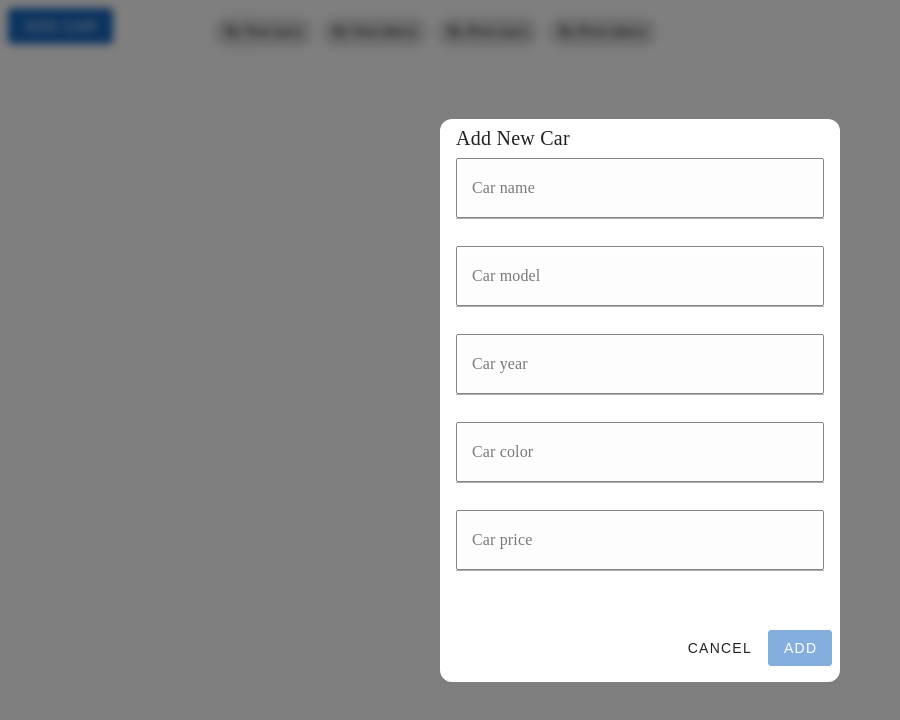
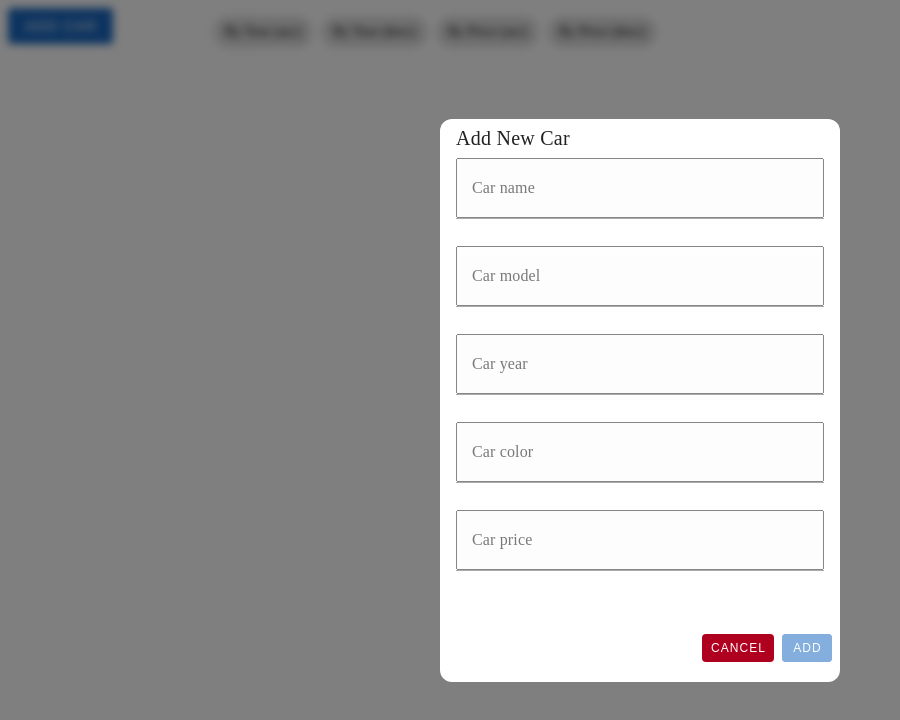
Before and after one commit to TatianaChF/car-list, a Vue app: page / in a window 1280 px wide. Both pictures are taken after a click on the button "ADD CAR". Shown: the top 720 px of the page, without its empty margins (0-900 px from the left). Built offline with nearby package versions, Linux system fonts and the light colour scheme; no server answers.

Commit message:
change style btn

```diff
--- a/src/components/AddCarForm.vue
+++ b/src/components/AddCarForm.vue
@@ -49,7 +49,9 @@
         <v-card-actions>
           <v-spacer />
           <v-btn
-              variant="text"
+              color="error"
+              size="small"
+              variant="flat"
               @click="handleClose"
           >
             Cancel
@@ -58,6 +60,7 @@
               type="submit"
               color="primary"
               variant="flat"
+              size="small"
               :disabled="!isFormValid"
           >
             Add
```
